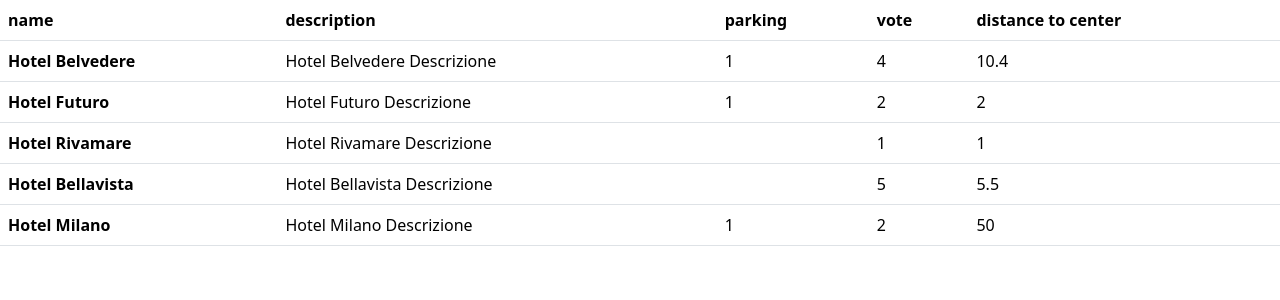
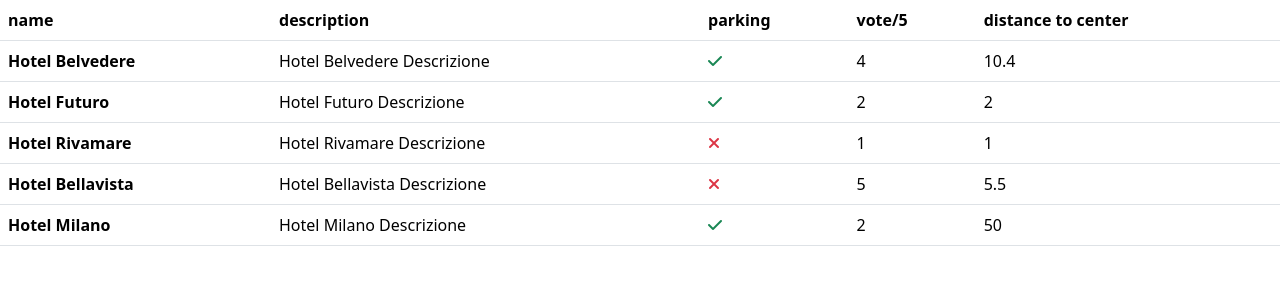
Before and after one commit to pietrocruciata/php-hotel, a PHP site: page / in a window 1280 px wide. Shown: the top 300 px of the page. Run offline with PHP 8.4, Linux system fonts and the light colour scheme; some libraries are stand-ins or nearby versions.

Commit message:
add: fontawesome v and x for the parking

```diff
--- a/index.php
+++ b/index.php
@@ -48,18 +48,19 @@ $hotels = [
 <head>
     <meta charset="UTF-8">
     <meta name="viewport" content="width=device-width, initial-scale=1.0">
+    <script src="https://kit.fontawesome.com/3a1d17ee5d.js" crossorigin="anonymous"></script>
     <link href="https://cdn.jsdelivr.net/npm/bootstrap@5.3.3/dist/css/bootstrap.min.css" rel="stylesheet" integrity="sha384-QWTKZyjpPEjISv5WaRU9OFeRpok6YctnYmDr5pNlyT2bRjXh0JMhjY6hW+ALEwIH" crossorigin="anonymous">
     <title>Hotel</title>
 </head>
 
 <body>
-<table class="table">
-<thead>
+    <table class="table">
+        <thead>
             <tr>
                 <th scope="col">name</th>
                 <th scope="col">description</th>
                 <th scope="col">parking</th>
-                <th scope="col">vote</th>
+                <th scope="col">vote/5</th>
                 <th scope="col">distance to center</th>
             </tr>
         </thead>
@@ -72,8 +73,6 @@ $hotels = [
             $vote = $hotel['vote'];
             $distance_to_center = $hotel['distance_to_center'];
         ?>
-
-
             <tbody>
                 <tr>
                     <th scope="row">
@@ -83,7 +82,12 @@ $hotels = [
                         <?php echo $description ?>
                     </td>
                     <td>
-                        <?php echo $parking ?>
+                        <?php if($parking === true){
+                            echo '<i class="fa-solid fa-check text-success"></i>';
+                        } else{
+                            echo '<i class="fa-solid fa-xmark text-danger"></i>';
+                        }
+                        ?>
                     </td>
                     <td>
                         <?php echo $vote ?>
@@ -94,7 +98,7 @@ $hotels = [
                 </tr>
 
             </tbody>
-            <?php
+        <?php
         }
         ?>
     </table>
```
